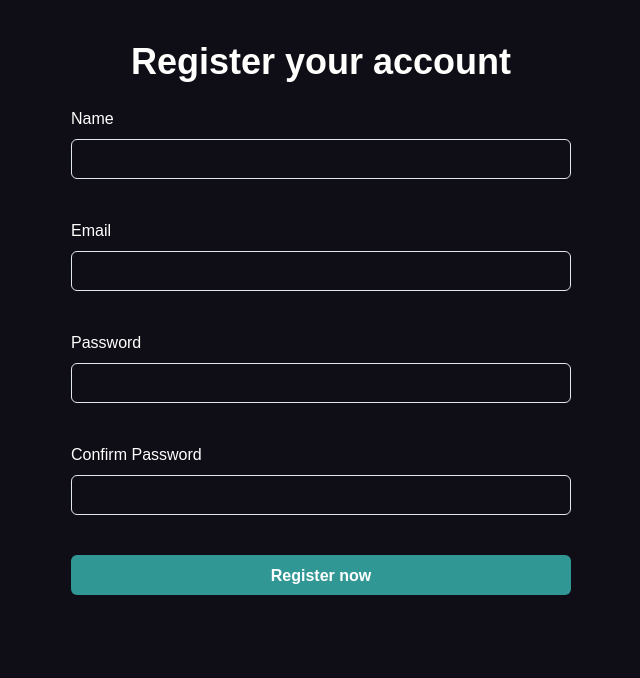
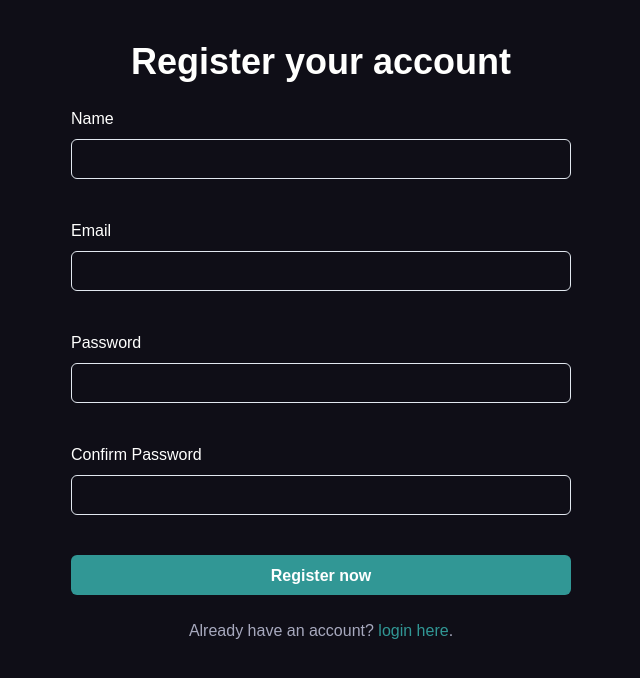
Before and after one commit to up2dul/dicoding-react-fundamental, a React (Vite) app in the folder submission-2/: page /register in a window 1280 px wide. Shown: the top 678 px of the page, without its empty margins (319-959 px from the left). Built offline with nearby package versions, Linux system fonts and the light colour scheme.

Commit message:
feat(sub-2): text and link additional

```diff
--- a/submission-2/src/pages/Register.jsx
+++ b/submission-2/src/pages/Register.jsx
@@ -5,8 +5,11 @@ import {
   Input,
   FormControl,
   FormLabel,
+  Link as ChakraLink,
   Stack,
+  Text,
 } from '@chakra-ui/react';
+import { Link } from 'react-router-dom';
 
 import Layout from '@/components/layout/Layout';
 import { initialRegisterState, registerReducer } from '@/reducers/register';
@@ -83,6 +86,14 @@ export default function Register() {
           </Button>
         </Stack>
       </form>
+
+      <Text>
+        Already have an account?{' '}
+        <ChakraLink as={Link} to='/login' color='teal.500'>
+          login here
+        </ChakraLink>
+        .
+      </Text>
     </Layout>
   );
 }
```
